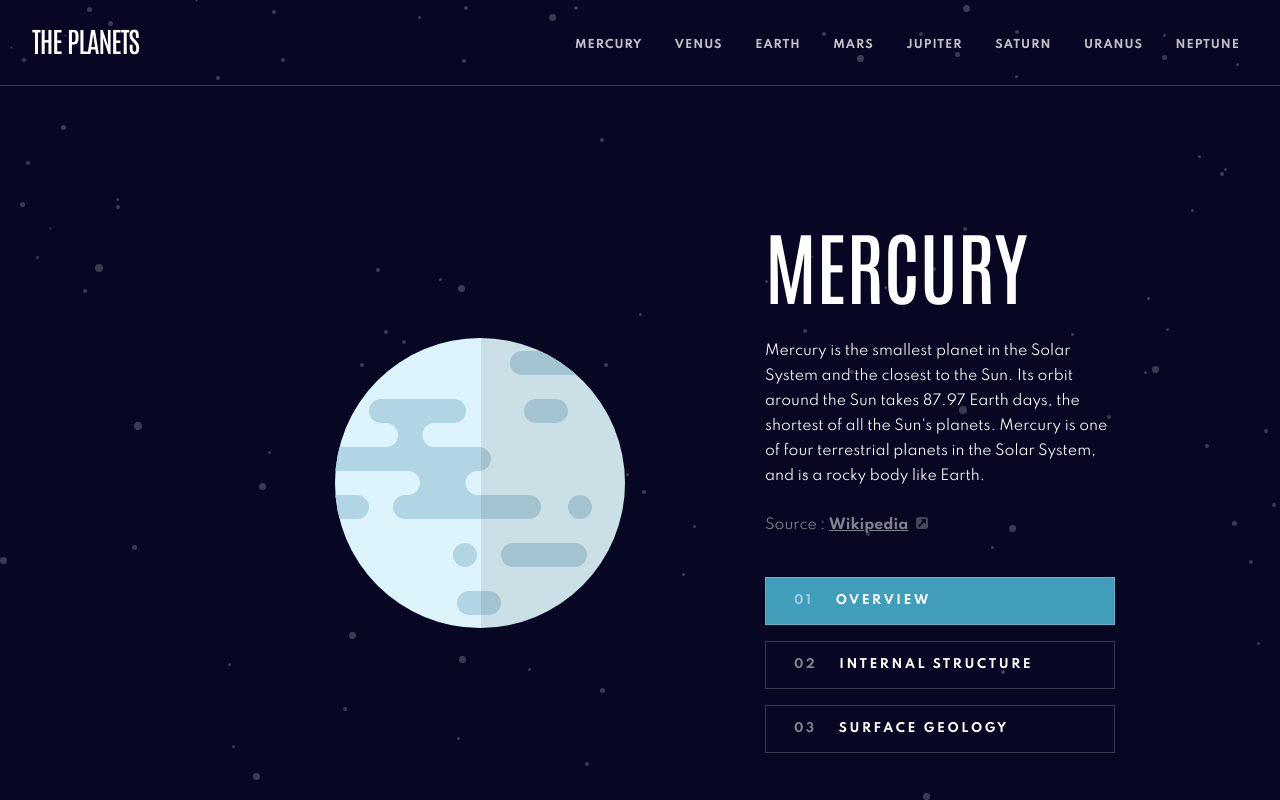
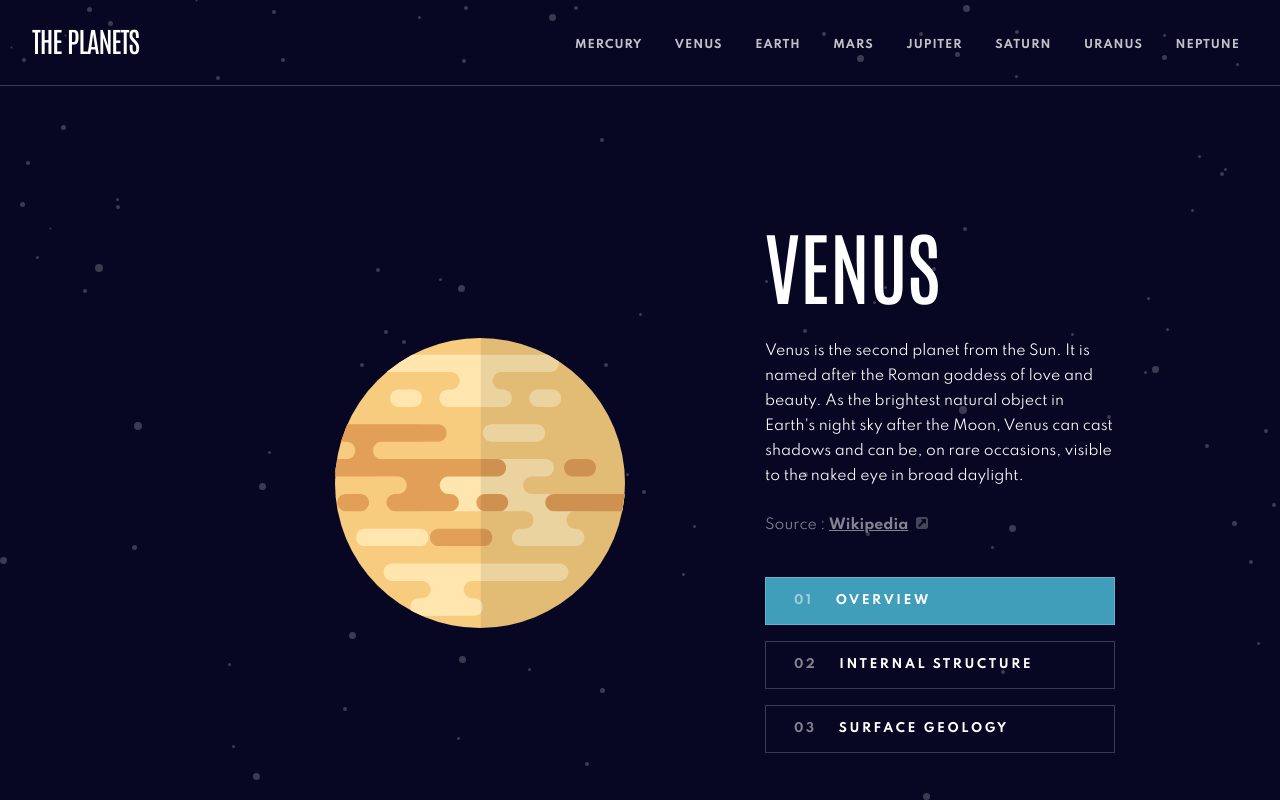
Before and after one commit to larikov174/planets, a plain HTML site: page index.html in a window 1280 px wide. Both pictures are taken after a click on the link "VENUS". Shown: the top 800 px of the page. Drawn offline with Linux system fonts and the light colour scheme.

Commit message:
feature/js: script logic added

```diff
--- a/data.json
+++ b/data.json
@@ -18,9 +18,9 @@
     "radius": "2,439.7 KM",
     "temperature": "430°c",
     "images": {
-      "planet": "./assets/planet-mercury.svg",
-      "internal": "./assets/planet-mercury-internal.svg",
-      "geology": "./assets/geology-mercury.png"
+      "planet": "./images/planet-mercury.svg",
+      "internal": "./images/planet-mercury-internal.svg",
+      "geology": "./images/geology-mercury.png"
     }
   },
   {
@@ -42,9 +42,9 @@
     "radius": "6,051.8 KM",
     "temperature": "471°c",
     "images": {
-      "planet": "./assets/planet-venus.svg",
-      "internal": "./assets/planet-venus-internal.svg",
-      "geology": "./assets/geology-venus.png"
+      "planet": "./images/planet-venus.svg",
+      "internal": "./images/planet-venus-internal.svg",
+      "geology": "./images/geology-venus.png"
     }
   },
   {
@@ -66,9 +66,9 @@
     "radius": "6,371 KM",
     "temperature": "16°c",
     "images": {
-      "planet": "./assets/planet-earth.svg",
-      "internal": "./assets/planet-earth-internal.svg",
-      "geology": "./assets/geology-earth.png"
+      "planet": "./images/planet-earth.svg",
+      "internal": "./images/planet-earth-internal.svg",
+      "geology": "./images/geology-earth.png"
     }
   },
   {
@@ -90,9 +90,9 @@
     "radius": "3,389.5 KM",
     "temperature": "-28°c",
     "images": {
-      "planet": "./assets/planet-mars.svg",
-      "internal": "./assets/planet-mars-internal.svg",
-      "geology": "./assets/geology-mars.png"
+      "planet": "./images/planet-mars.svg",
+      "internal": "./images/planet-mars-internal.svg",
+      "geology": "./images/geology-mars.png"
     }
   },
   {
@@ -114,9 +114,9 @@
     "radius": "69,911 KM",
     "temperature": "-108°c",
     "images": {
-      "planet": "./assets/planet-jupiter.svg",
-      "internal": "./assets/planet-jupiter-internal.svg",
-      "geology": "./assets/geology-jupiter.png"
+      "planet": "./images/planet-jupiter.svg",
+      "internal": "./images/planet-jupiter-internal.svg",
+      "geology": "./images/geology-jupiter.png"
     }
   },
   {
@@ -138,9 +138,9 @@
     "radius": "58,232 KM",
     "temperature": "-138°c",
     "images": {
-      "planet": "./assets/planet-saturn.svg",
-      "internal": "./assets/planet-saturn-internal.svg",
-      "geology": "./assets/geology-saturn.png"
+      "planet": "./images/planet-saturn.svg",
+      "internal": "./images/planet-saturn-internal.svg",
+      "geology": "./images/geology-saturn.png"
     }
   },
   {
@@ -162,9 +162,9 @@
     "radius": "25,362 KM",
     "temperature": "-195°c",
     "images": {
-      "planet": "./assets/planet-uranus.svg",
-      "internal": "./assets/planet-uranus-internal.svg",
-      "geology": "./assets/geology-uranus.png"
+      "planet": "./images/planet-uranus.svg",
+      "internal": "./images/planet-uranus-internal.svg",
+      "geology": "./images/geology-uranus.png"
     }
   },
   {
@@ -186,9 +186,9 @@
     "radius": "24,622 KM",
     "temperature": "-201°c",
     "images": {
-      "planet": "./assets/planet-neptune.svg",
-      "internal": "./assets/planet-neptune-internal.svg",
-      "geology": "./assets/geology-neptune.png"
+      "planet": "./images/planet-neptune.svg",
+      "internal": "./images/planet-neptune-internal.svg",
+      "geology": "./images/geology-neptune.png"
     }
   }
 ]
--- a/index.html
+++ b/index.html
@@ -11,6 +11,7 @@
 </head>
 
 <body class="page">
+
   <header class="header">
     <h1 class="header__title">the planets</h1>
     <nav>
@@ -31,7 +32,7 @@
 
   <main>
     <section class="main">
-      <img class="main__image" alt="" src="./images/planet-mercury.svg" />
+      <img class="main__image" alt="Mercury" src="./images/planet-mercury.svg" />
       <article class="main__info">
         <h2 class="main__title">mercury</h2>
         <p class="main__text">
@@ -42,12 +43,12 @@
         </p>
         <div class="main__url-zone">
           <p class="main__url-heading">Source&nbsp:&nbsp</p>
-          <a class="main__link" href="#">Wikipedia<img class="main__url-icon" alt="Wikipedia" src="./images/icon-source.svg" /></a>
+          <a class="main__link" href="https://en.wikipedia.org/wiki/Mercury_(planet)" target="_blank">Wikipedia<img class="main__url-icon" alt="Wikipedia" src="./images/icon-source.svg" /></a>
         </div>
         <nav class="main__buttons">
-          <button class="main__button main__button_hover main__button_active"><span class="main__number">01</span>overview</button>
-          <button class="main__button main__button_hover"><span class="main__number">02</span>internal structure</button>
-          <button class="main__button main__button_hover"><span class="main__number">03</span>surface geology</button>
+          <button data-name="overview" data-image="planet" class="main__button main__button_active"><span class="main__number">01</span>overview</button>
+          <button data-name="structure" data-image="internal" class="main__button main__button_hover"><span class="main__number">02</span>internal structure</button>
+          <button data-name="geology" data-image="geology" class="main__button main__button_hover"><span class="main__number">03</span>surface geology</button>
         </nav>
       </article>
     </section>
@@ -55,25 +56,27 @@
     <section class="cards">
       <article class="card">
         <h2 class="card__title">rotation time</h2>
-        <p class="card__subtitle">1</p>
+        <p class="card__subtitle">58.6 days</p>
       </article>
 
       <article class="card">
         <h2 class="card__title">revolution time</h2>
-        <p class="card__subtitle">2</p>
+        <p class="card__subtitle">87.97 days</p>
       </article>
 
       <article class="card">
         <h2 class="card__title">radius</h2>
-        <p class="card__subtitle">3</p>
+        <p class="card__subtitle">2,439.7 km</p>
       </article>
 
       <article class="card">
         <h2 class="card__title">average temp.</h2>
-        <p class="card__subtitle">4</p>
+        <p class="card__subtitle">430°c</p>
       </article>
     </section>
+
   </main>
+
   <script src="./js/script.js"></script>
 </body>
 
--- a/js/script.js
+++ b/js/script.js
@@ -1,22 +1,54 @@
 'use strict';
 document.addEventListener('DOMContentLoaded', () => {
-  const buttons = document.querySelectorAll('.main__button'),
+  const
+    buttons = document.querySelectorAll('.main__button'),
+    overviewBtn = document.querySelector('[data-name="overview"]'),
     planets = document.querySelectorAll('.header__link'),
+    mTitle = document.querySelector('.main__title'),
+    mText = document.querySelector('.main__text'),
+    mLink = document.querySelector('.main__link'),
+    mImage = document.querySelector('.main__image'),
     cards = document.querySelector('.cards');
   let index = 0;
+
 
   // -----------header planets block--------------
   planets.forEach((item) => {
     item.addEventListener('click', () => {
+      //---------setting overview as default active button----
+      for (let button of buttons) {
+        if (button.classList.contains('main__button_active')) {
+          button.classList.remove('main__button_active');
+        }
+      }
+      overviewBtn.classList.add('main__button_active');
+
       index = item.dataset.id;
-      console.log(++index);
+      fetch('data.json')
+        .then((Response) => Response.json())
+        .then((json) => {
+          // -----------cards block--------------
+          cards.childNodes[1].childNodes[3].textContent = json[index].rotation;
+          cards.childNodes[3].childNodes[3].textContent = json[index].revolution;
+          cards.childNodes[5].childNodes[3].textContent = json[index].radius;
+          cards.childNodes[7].childNodes[3].textContent = json[index].temperature;
+          //------------main title block --------
+          mTitle.textContent = json[index].name;
+          //------------main text block --------
+          mText.textContent = json[index].overview.content;
+          //------------main link block --------
+          mLink.href = json[index].overview.source;
+          //------------main image block --------
+          mImage.alt = json[index].name;
+          mImage.src = json[index].images.planet;
+        });
     });
   });
 
   // -----------main nav buttons block--------------
-
   buttons.forEach((item) => {
     item.addEventListener('mousedown', () => {
+      //-------hover/active toggle-------
       for (let button of buttons) {
         if (button.classList.contains('main__button_active')) {
           button.classList.remove('main__button_active');
@@ -25,17 +57,20 @@ document.addEventListener('DOMContentLoaded', () => {
       }
       item.classList.toggle('main__button_hover');
       item.classList.toggle('main__button_active');
+      //-------------info change----------
+      let option = item.dataset.name;
+      let picture = item.dataset.image;
+      fetch('data.json')
+        .then((Response) => Response.json())
+        .then((json) => {
+          //------------main text block --------
+          mText.textContent = json[index][option].content;
+          //------------main link block --------
+          mLink.href = json[index][option].source;
+          //------------main image block --------
+          mImage.src = json[index].images[picture];
+        });
     });
   });
 
-  // -----------cards block--------------
-
-  fetch('data.json')
-    .then((Response) => Response.json())
-    .then((json) => {
-      cards.childNodes[1].childNodes[3].textContent = json[index].rotation;
-      cards.childNodes[3].childNodes[3].textContent = json[0].revolution;
-      cards.childNodes[5].childNodes[3].textContent = json[0].radius;
-      cards.childNodes[7].childNodes[3].textContent = json[0].temperature;
-    });
 });
```
